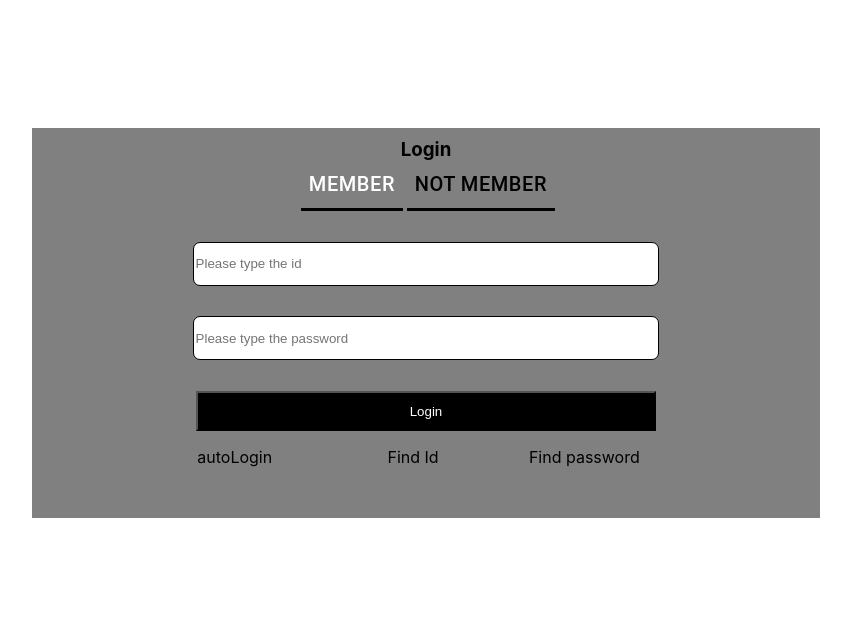
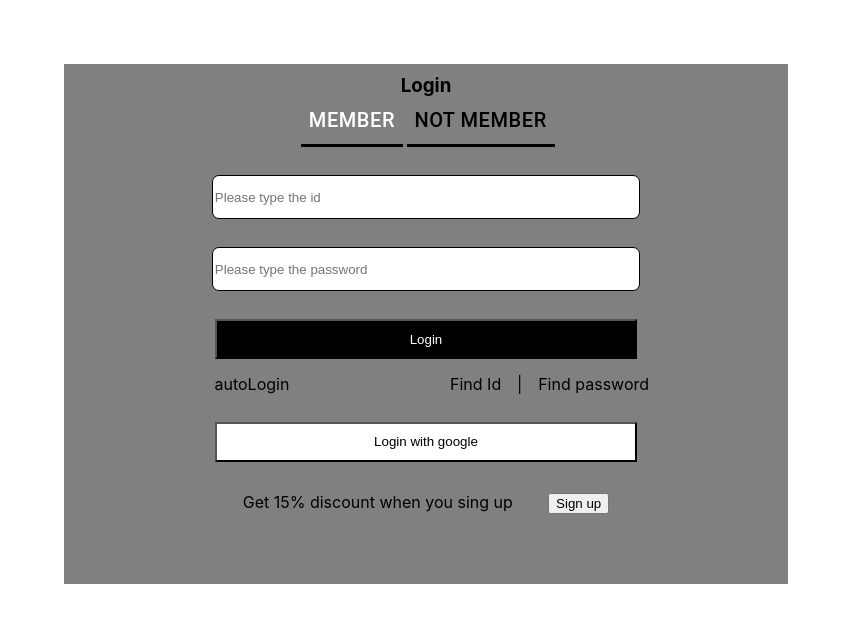
Before and after one commit to dydwn6565/myshoppingmall, a React (Create React App) app: page /login in a window 1280 px wide. Shown: the top 622 px of the page, without its empty margins (214-1065 px from the left). Built offline with nearby package versions, Linux system fonts and the light colour scheme.

Commit message:
finished member componenet css

```diff
--- a/src/components/Login.css
+++ b/src/components/Login.css
@@ -2,13 +2,13 @@
   text-align: center;
   align-items: center;
 
-  width: 60%;
+  width: 55%;
   padding: 10px;
-  height: 370px;
+  height: 500px;
 
   border: 5px;
   margin: auto;
-  margin-top: 10%;
+  margin-top: 5%;
 
   background-color: gray;
 }
--- a/src/components/Member.css
+++ b/src/components/Member.css
@@ -8,7 +8,8 @@
   border-radius: 7px;
 }
 
-.member > form > button {
+.member > form > button,
+.login_with_google {
   width: 60%;
   height: 40px;
   margin-top: 4%;
@@ -19,16 +20,29 @@
 .login_extra_features {
   display: flex;
   justify-content: space-evenly;
-
-  margin-left: 65px;
+  margin-left: 10%;
   margin-top: 2%;
 }
-
-.login_extra_features > .find_pw {
-  /* float: right; */
-  margin-right: 80px;
+.find_id_and_pw {
+  margin-left: 5%;
+  width: 50%;
+}
+.find_id {
+  margin-right: 5%;
+}
+.find_pw {
+  margin-left: 5%;
 }
 
-.login_extra_features > .find_id {
-  margin-left: 25px;
+.login_with_google {
+  background-color: white !important;
+  color: black !important;
 }
+
+.sign_up {
+  margin-top: 30px;
+}
+
+.sign_up > span {
+  margin-right: 5%;
+}
--- a/src/components/Member.js
+++ b/src/components/Member.js
@@ -4,6 +4,10 @@ function Member() {
   const login = (e) => {
     e.preventDefault();
   };
+
+  const loginWithGoogle = () => {};
+
+  const signUp = () => {};
   return (
     <div className="member">
       <form>
@@ -12,9 +16,19 @@ function Member() {
         <button onClick={login}>Login </button>
       </form>
       <div className="login_extra_features">
-        <p>autoLogin</p>
-        <p className="find_id">Find Id</p>
-        <p className="find_pw">Find password</p>
+        <span>autoLogin</span>
+        <div className="find_id_and_pw">
+          <span className="find_id">Find Id</span>
+          <span>|</span>
+          <span className="find_pw">Find password</span>
+        </div>
+      </div>
+      <button onClick={loginWithGoogle} className="login_with_google">
+        Login with google
+      </button>
+      <div className="sign_up">
+        <span>Get 15% discount when you sing up</span>
+        <button onClick={signUp}>Sign up</button>
       </div>
     </div>
   );
```
